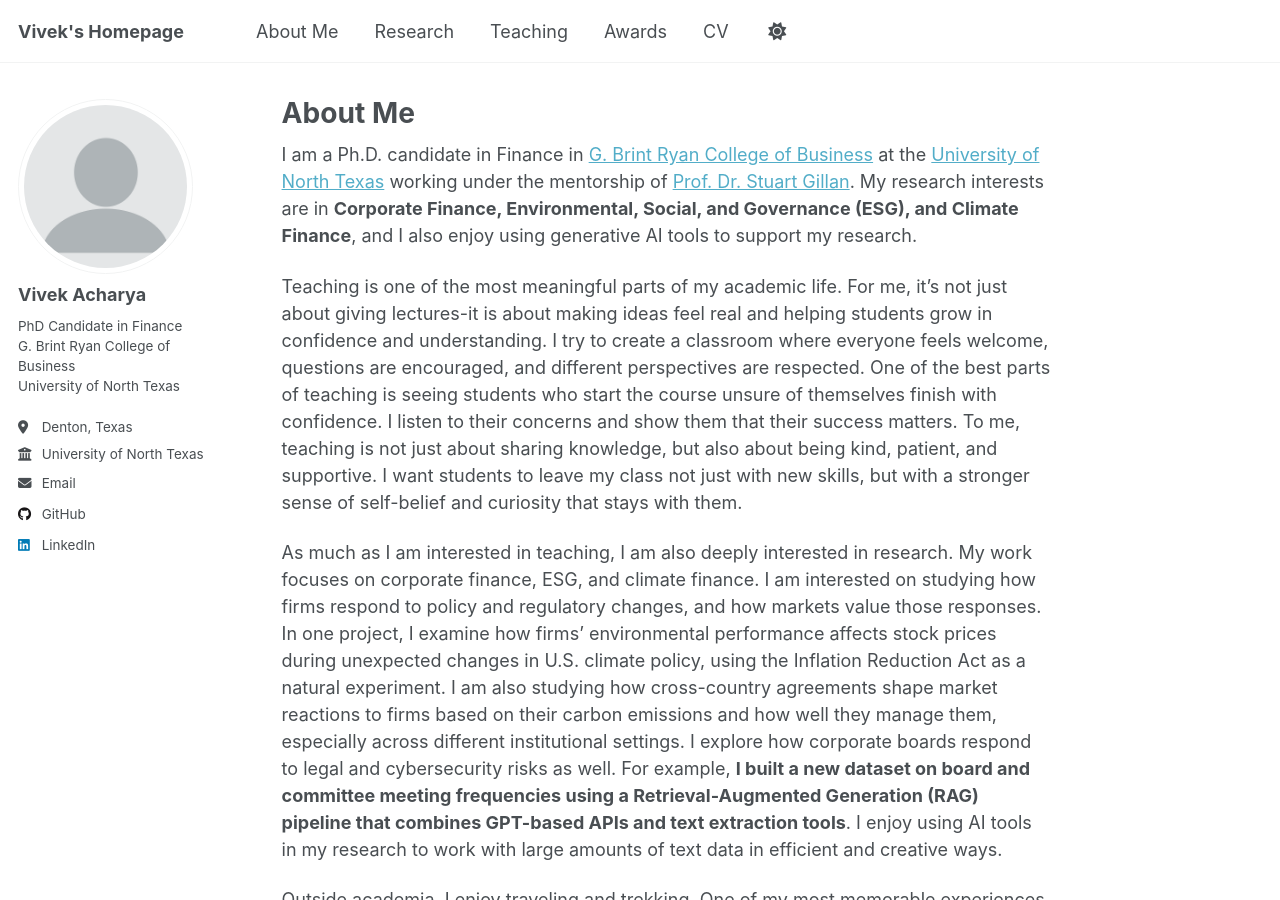
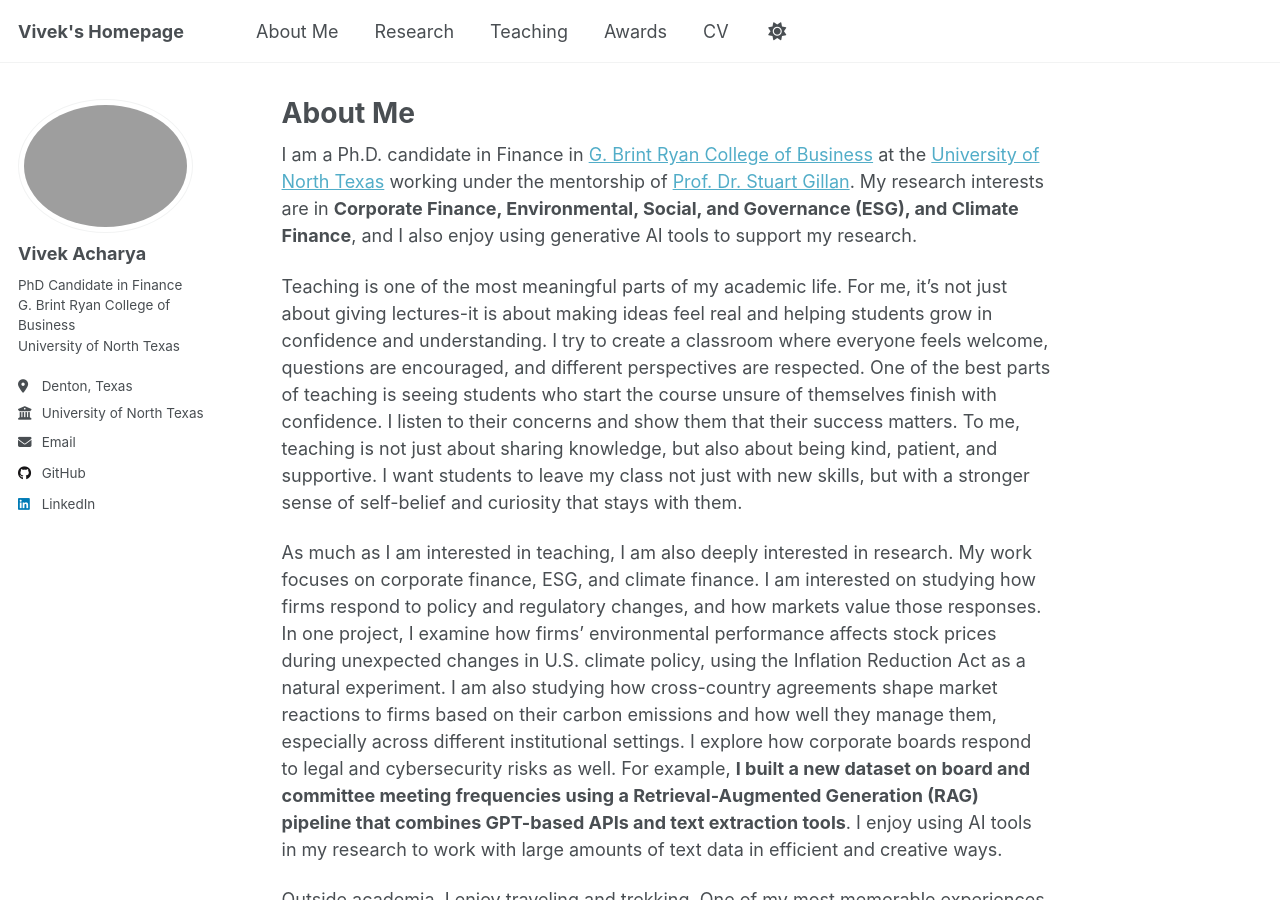
Before and after one commit to achvivek/achvivek.github.io, a Jekyll site: the page built from _pages/about.md, in a window 1280 px wide and 900 px high. Built offline with Jekyll 4.4.1, drawn with Linux system fonts in a browser that asks for light colours.

Commit message:
_config.yml

```diff
--- a/_config.yml
+++ b/_config.yml
@@ -22,7 +22,7 @@ repository               : "academicpages/academicpages.github.io"
 #               Additional customization can be done by editing /_includes/author-profile.html
 author:
   # Biographic information
-  avatar           : "profile.png"
+  avatar           : "Image.png"
   name             : "Vivek Acharya"
   pronouns         : # example: "she/her"
   bio              : "PhD Candidate in Finance<br>G. Brint Ryan College of Business<br>University of North Texas"
```
